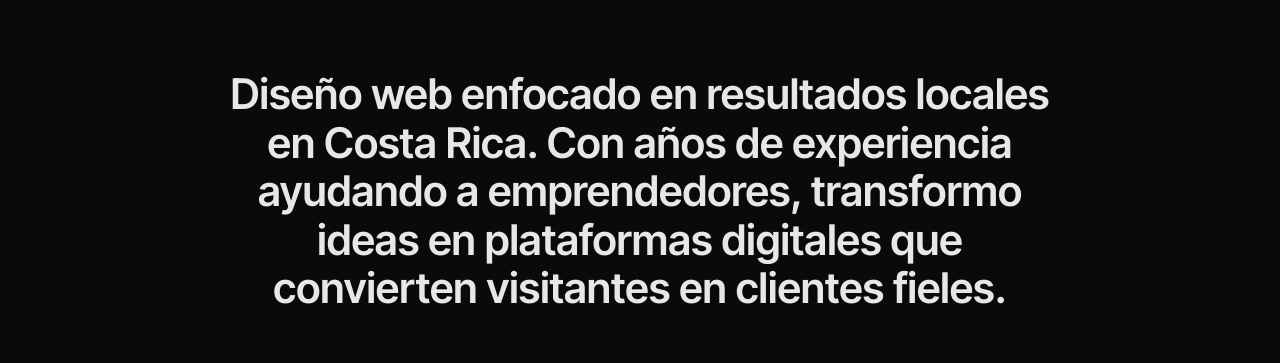
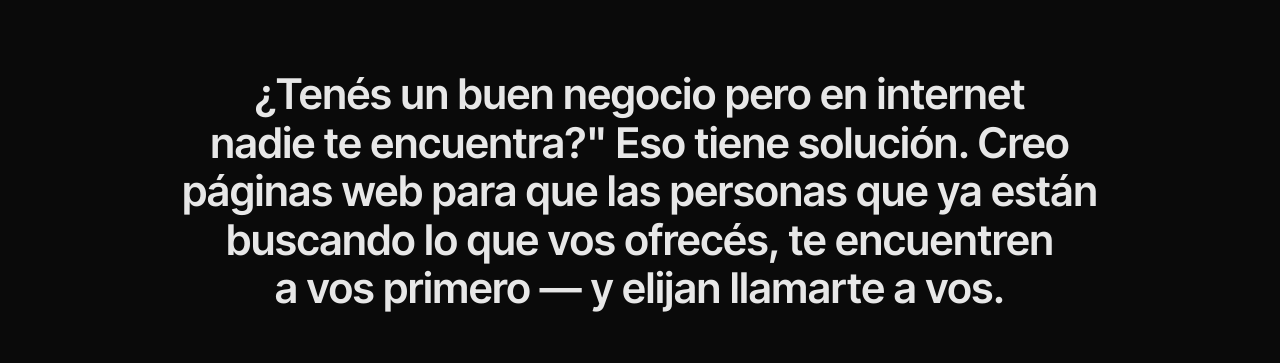
Before and after one commit to dmytro-webild/b95100c3-b2a9-4661-8a43-0722f53317be, a React (Vite) app: page / in a window 1280 px wide. Shown: the part 810-1173 px from the top of the page. Built offline with nearby package versions, Linux system fonts and the light colour scheme; a web font is replaced by a local one.

Commit message:
Update src/pages/HomePage/sections/About.tsx

```diff
--- a/src/pages/HomePage/sections/About.tsx
+++ b/src/pages/HomePage/sections/About.tsx
@@ -10,7 +10,8 @@ export default function AboutSection(): React.JSX.Element {
     <div id="about" data-section="about">
         <SectionErrorBoundary name="about">
               <AboutText
-          title="Diseño web enfocado en resultados locales en Costa Rica. Con años de experiencia ayudando a emprendedores, transformo ideas en plataformas digitales que convierten visitantes en clientes fieles."
+          title='¿Tenés un buen negocio pero en internet nadie te encuentra?"
+Eso tiene solución. Creo páginas web para que las personas que ya están buscando lo que vos ofrecés, te encuentren a vos primero — y elijan llamarte a vos.'
         />
         </SectionErrorBoundary>
       </div>
```
